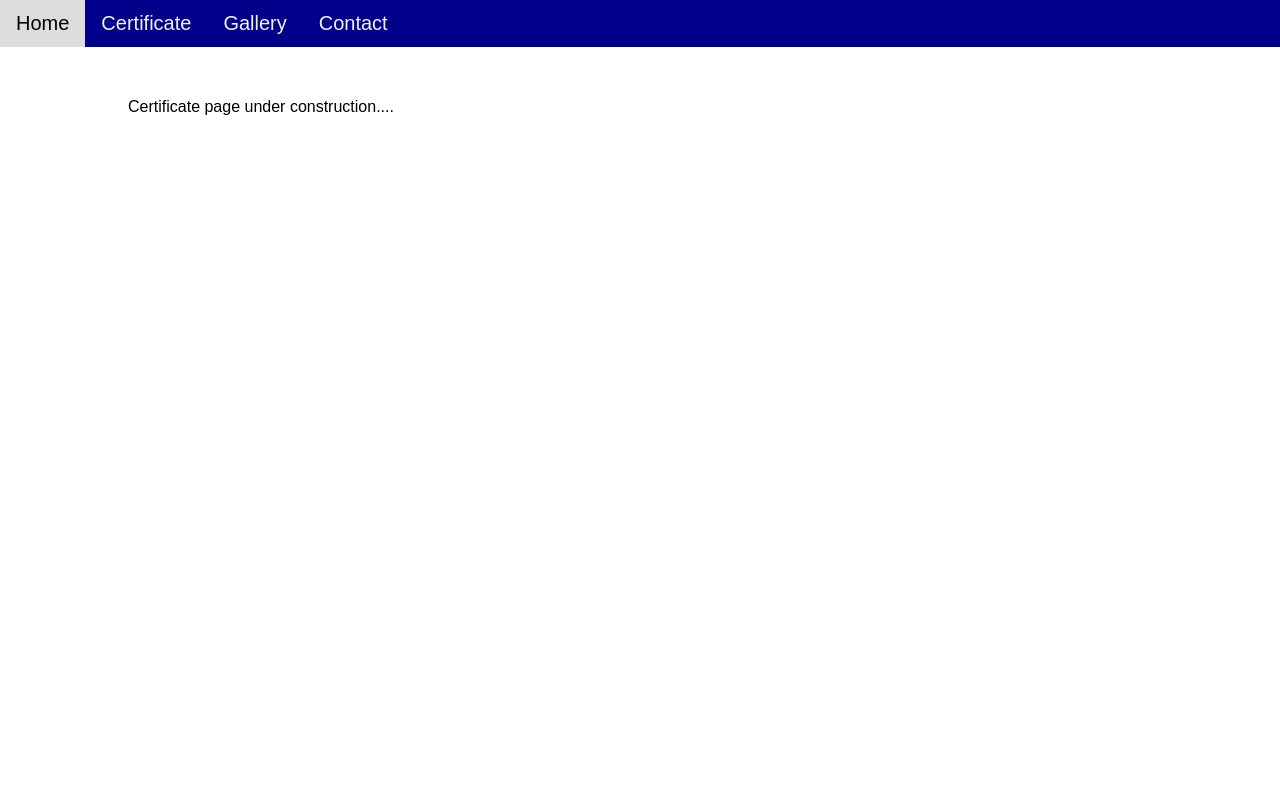
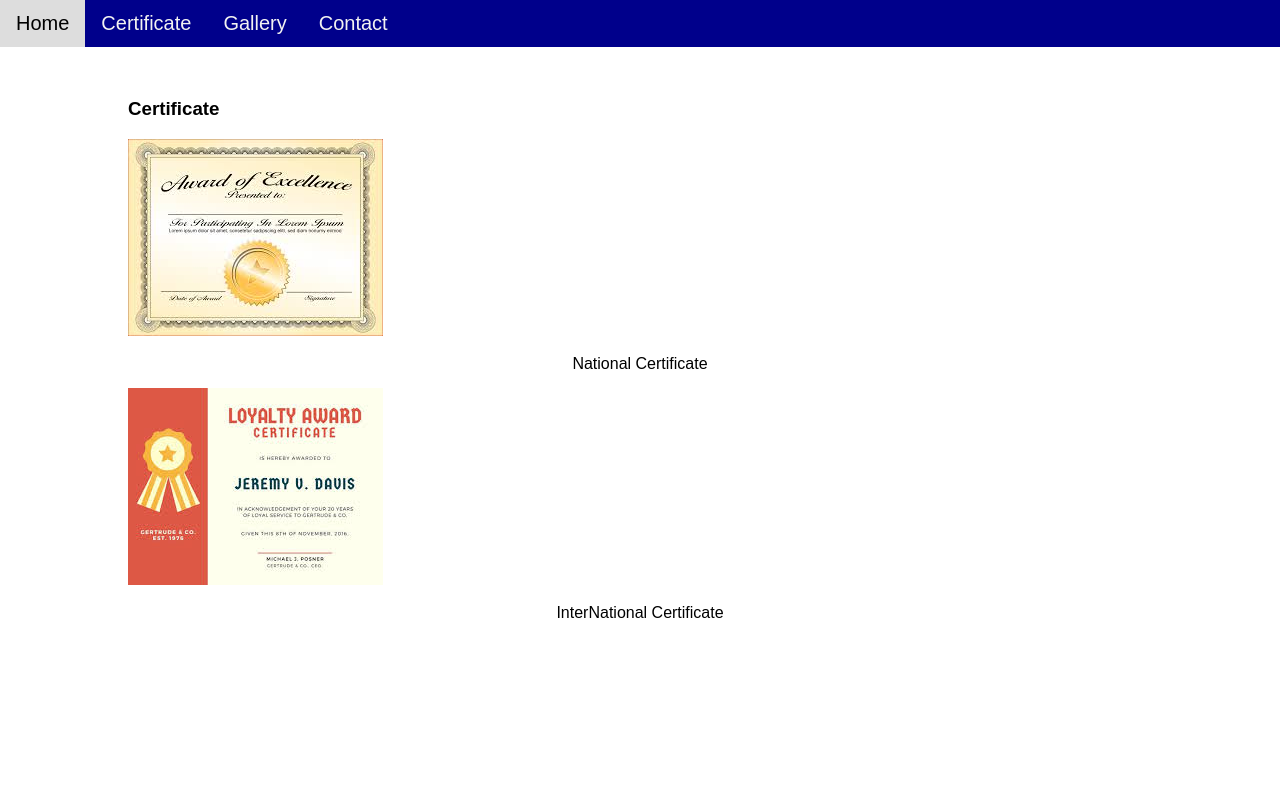
Before and after one commit to rahulrs21/myblog, a plain HTML site: page certification.html in a window 1280 px wide. Shown: the top 800 px of the page. Drawn offline with Linux system fonts and the light colour scheme.

Commit message:
certificate is added

```diff
--- a/CSS/main.css
+++ b/CSS/main.css
@@ -48,7 +48,6 @@ div.gallery{
     border:1px solid #ccc;
     float:left;
     width:200px;
-
 }
 div.gallery:hover{
     border:1px solid #777;
--- a/certification.html
+++ b/certification.html
@@ -19,7 +19,16 @@
 
         <!-- Body content -->
         <div class="content">
-            <p>Certificate page under construction.... </p>
+            <h3>Certificate</h3>
+             <div class="certification">
+                <img src="image/cert1.jpg">
+                 <div class="desc">National Certificate</div>
+            </div>
+
+             <div class="certification">
+                <img src="image/cert2.jpg">
+                 <div class="desc">InterNational Certificate</div>
+            </div>
         </div>
         <!-- End of Body content -->
 
```
Also changed, not shown: image/cert1.jpg (added), image/cert2.jpg (added).
